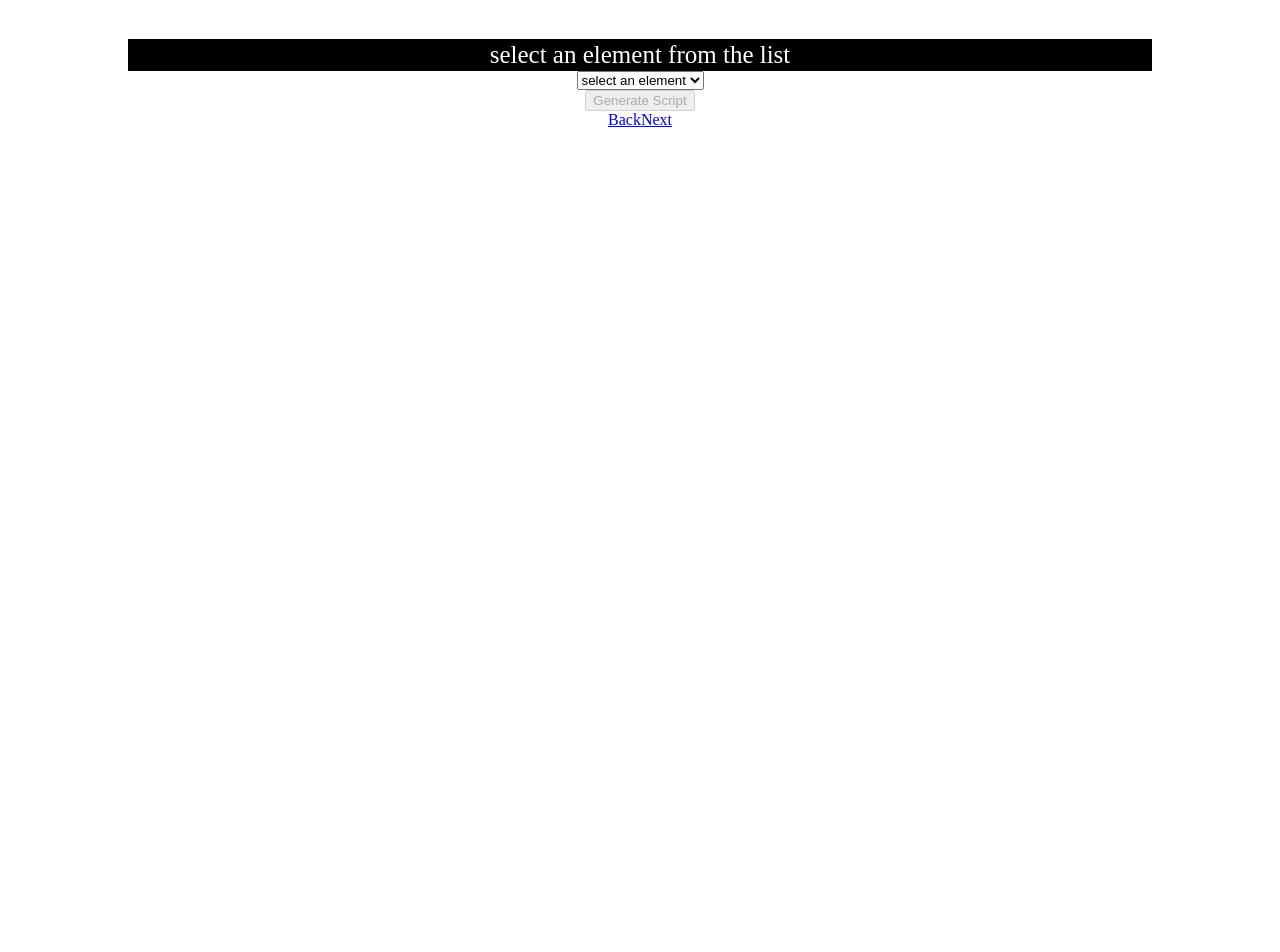
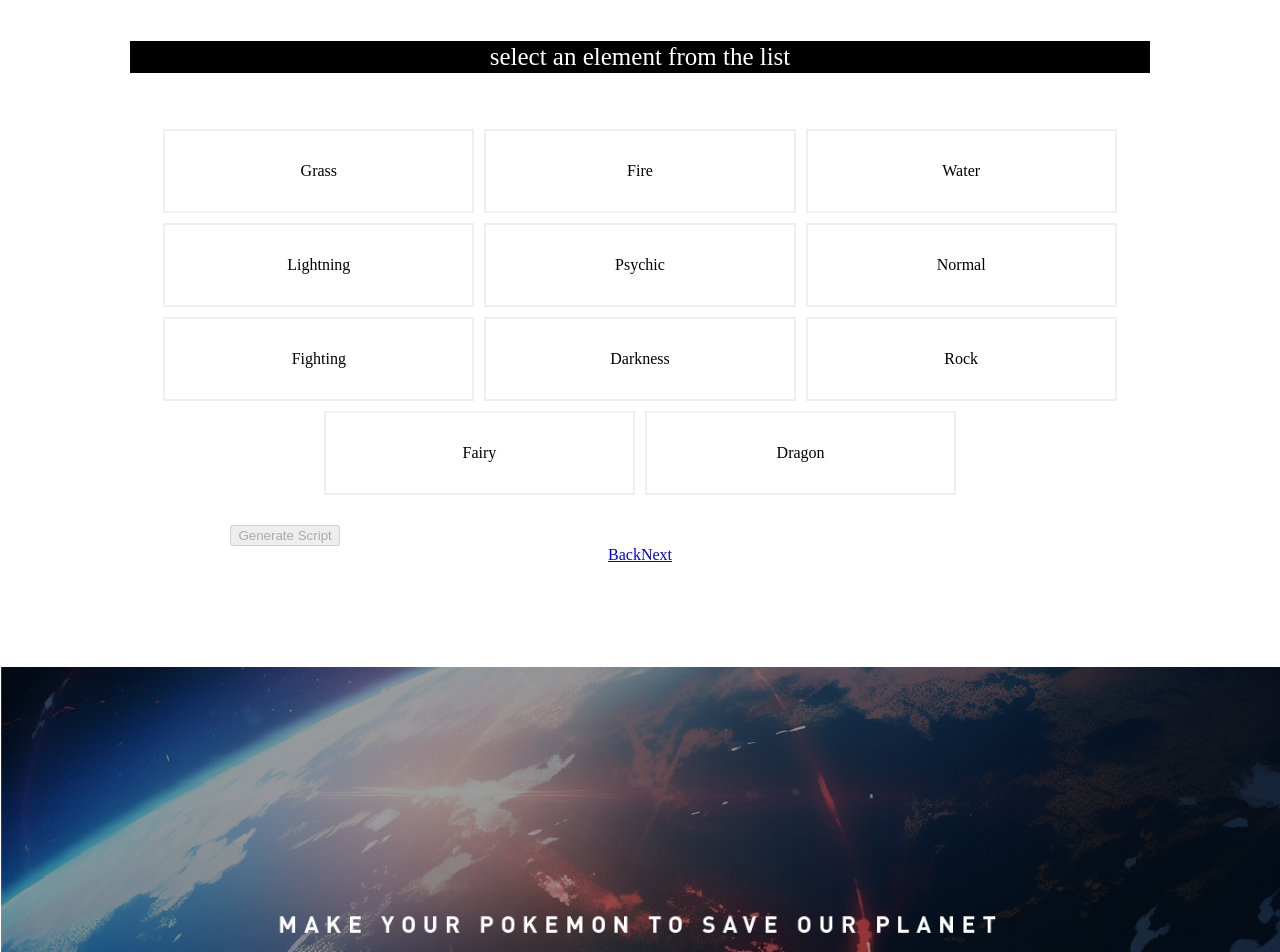
Before and after one commit to mAtencio27/pokegenreact, a React (Create React App) app in the folder client/: page /home in a window 1280 px wide. Shown: the part 620-1572 px from the top of the page. Before the commit the page ends 954 px from the top, so only its background shows below. Built offline with nearby package versions, Linux system fonts and the light colour scheme.

Commit message:
IMPLEMENTED: PAGE two initial style doe

```diff
--- a/client/src/App.css
+++ b/client/src/App.css
@@ -354,10 +354,10 @@ body {
 
 .elementSelectorContainer{
   display: flex;
+  flex-direction: column;
   width: 100%;
   position: relative;
   justify-content: center;
-  background-color: black;
   margin-top: 10%;
 }
 
@@ -365,7 +365,59 @@ body {
   font-size: 25px;
   padding-left: 10px;
   padding-right: 10px;
+  padding-top: 2px;
+  padding-bottom: 2px;
   margin:2px;
+  margin-bottom: 5%;
   color: white;
+  background-color: black;
   display: inline-block;
 }
+
+.generateElementBox{
+  display: flex;
+  flex-direction: row;
+  flex-wrap: wrap;
+  max-width: 100%;
+  align-items: center;
+  justify-content: center;
+}
+
+.generateElementTile{
+  display: flex;
+  width: 30%;
+  border: solid #efefef 2px;
+  margin: 5px;
+  height: 80px;
+  align-items: center;
+  justify-content: center;
+}
+
+.generateElementTile:hover{
+  background-color: #e6e6e6;
+}
+
+.generateElementTile:active{
+  background-color: #cbcbcb;
+}
+
+.generateButtonContainer{
+
+}
+
+.generateButton{
+  background-color: rgb(230, 215, 1);
+  border-radius: 2%;
+}
+
+.footerContainer2{
+  display: flex;
+  padding-top:10%;
+  width:100vw;
+  justify-content: none;
+  transform: translateX(-10%);
+}
+
+.footer2{
+  width:100vw
+}
--- a/client/src/components/Home.js
+++ b/client/src/components/Home.js
@@ -3,6 +3,7 @@ import { useEffect, useState } from 'react';
 import { Link } from 'react-router-dom';
 import background from '../Assets/Page2/yellow.png'
 import Header from './Header';
+import footer from '../Assets/Page1/footer.png'
 
 const Home = () => {
 
@@ -79,35 +80,35 @@ const Home = () => {
               <input className='keywordInput' placeholder="This is where to enter" onChange={(e) => {setSubjectString(e.target.value)}}  type='text'></input>
             </div>
             <div className='elementSelectorContainer'>
-              <div className='keywordEntranceBar'>
+              <div className='elementEntranceBar'>
                 select an element from the list
               </div>
+              <div className="generateElementBox">
+                  <div className='generateElementTile' onClick={(e)=>{setElementString(e.target.dataset.value)}} data-value="grass">Grass</div>
+                  <div className='generateElementTile' onClick={(e)=>{setElementString(e.target.dataset.value)}} data-value="fire">Fire</div>
+                  <div className='generateElementTile' onClick={(e)=>{setElementString(e.target.dataset.value)}} data-value="water">Water</div>
+                  <div className='generateElementTile' onClick={(e)=>{setElementString(e.target.dataset.value)}} data-value="lightning">Lightning</div>
+                  <div className='generateElementTile' onClick={(e)=>{setElementString(e.target.dataset.value)}} data-value="psychic">Psychic</div>
+                  <div className='generateElementTile' onClick={(e)=>{setElementString(e.target.dataset.value)}} data-value="normal">Normal</div>
+                  <div className='generateElementTile' onClick={(e)=>{setElementString(e.target.dataset.value)}} data-value="fighting">Fighting</div>
+                  <div className='generateElementTile' onClick={(e)=>{setElementString(e.target.dataset.value)}} data-value="darkness">Darkness</div>
+                  <div className='generateElementTile' onClick={(e)=>{setElementString(e.target.dataset.value)}} data-value="rock">Rock</div>
+                  <div className='generateElementTile' onClick={(e)=>{setElementString(e.target.dataset.value)}} data-value="fairy">Fairy</div>
+                  <div className='generateElementTile' onClick={(e)=>{setElementString(e.target.dataset.value)}} data-value="dragon">Dragon</div>
+              </div>
             </div>
-
-            <div className='typeInput'>
-              <select defaultValue={"select an element"} onChange={(e)=>{setElementString(e.target.value)}}>
-                <option disabled>select an element</option>
-                <option value="neutral">Neutral</option>
-                <option value="fire">Fire</option>
-                <option value="water">Water</option>
-                <option value="grass">Grass</option>
-                <option value="electric">Electric</option>
-                <option value="psychic">Psychic</option>
-                <option value="fighting">Fighting</option>
-                <option value="fairy">Fairy</option>
-                <option value="dark">Dark</option>
-                <option value="dragon">Dragon</option>
-                <option value="metal">Metal</option>
-              </select>
-              {/* <input onChange={(e) => {setSubjectString(e.target.value)}}  type='text'></input> */}
-              {elementString ? <button value={subjectString} onClick={(e)=>{generateScript(e)}}> Generate Script </button>: <button value={subjectString} onClick={(e)=>{generateScript(e)}} disabled> Generate Script </button>}
-              <div className='navButtons'>
+            <div className='generateButtonContainer'>
+              {elementString ? <button className="generateButton" value={subjectString} onClick={(e)=>{generateScript(e)}}> Generate Script </button>: <button value={subjectString} onClick={(e)=>{generateScript(e)}} disabled> Generate Script </button>}
+            </div>
+            <div className='navButtons'>
                 <Link to="/">Back</Link>
                 <Link to="/ImageUpload">Next</Link>
-              </div>
             </div>
+            <div className="footerContainer2">
+                <img src={footer} className="footer2"></img>
+            </div>
+          </div>
 
-          </div>
         </div>
       </div>
     </div>
```
